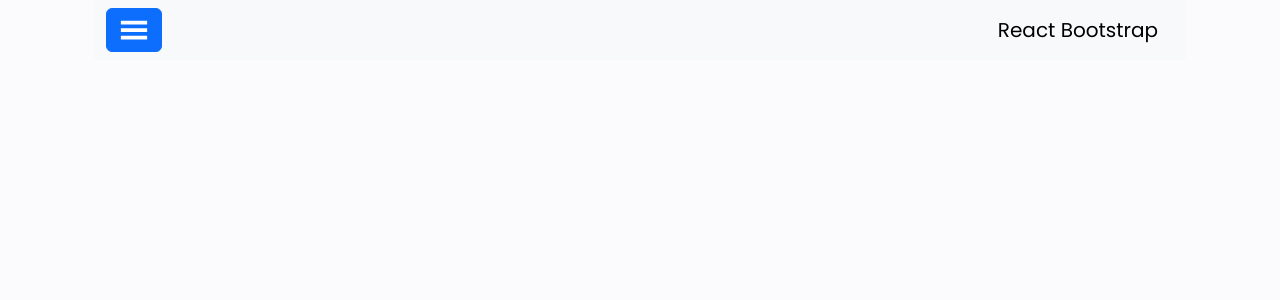
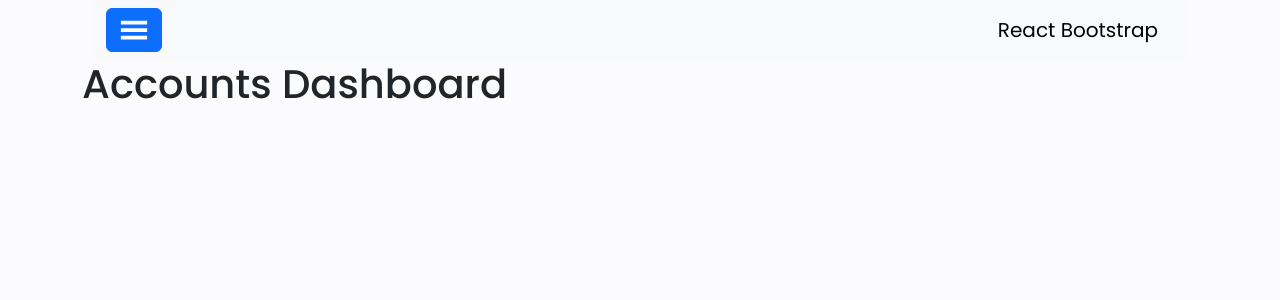
Before and after one commit to MarkRyuo/SalesInventoryManagementSystem_SIMS, a React (Vite) app in the folder client/: page /Dashboard/Accounts in a window 1280 px wide. Shown: the top 300 px of the page. Built offline with nearby package versions, Linux system fonts and the light colour scheme.

Commit message:
Subject : Body

```diff
--- a/client/src/pages/Accounts.jsx
+++ b/client/src/pages/Accounts.jsx
@@ -6,7 +6,7 @@ export const Accounts = () => {
 
     return (
         <>
-
+            <h1>Accounts Dashboard</h1>
         </>
     )
 }
```
